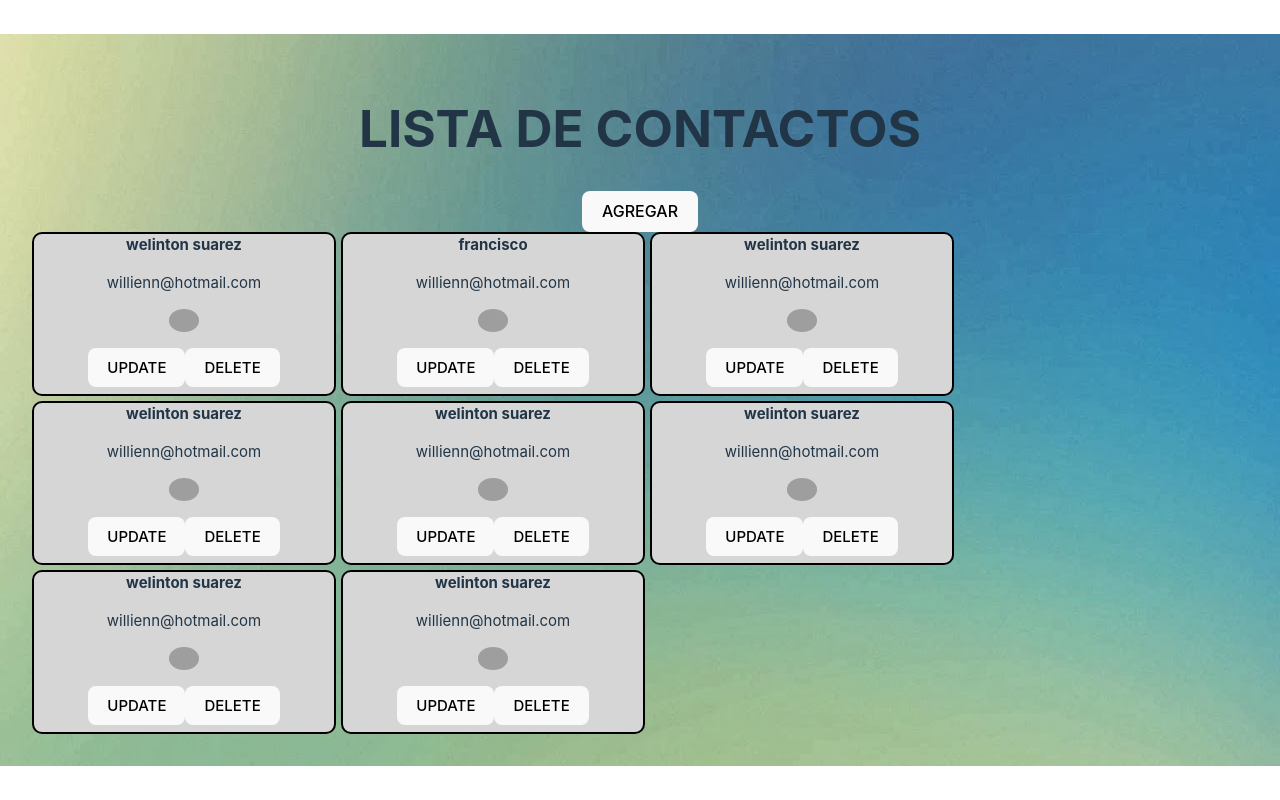
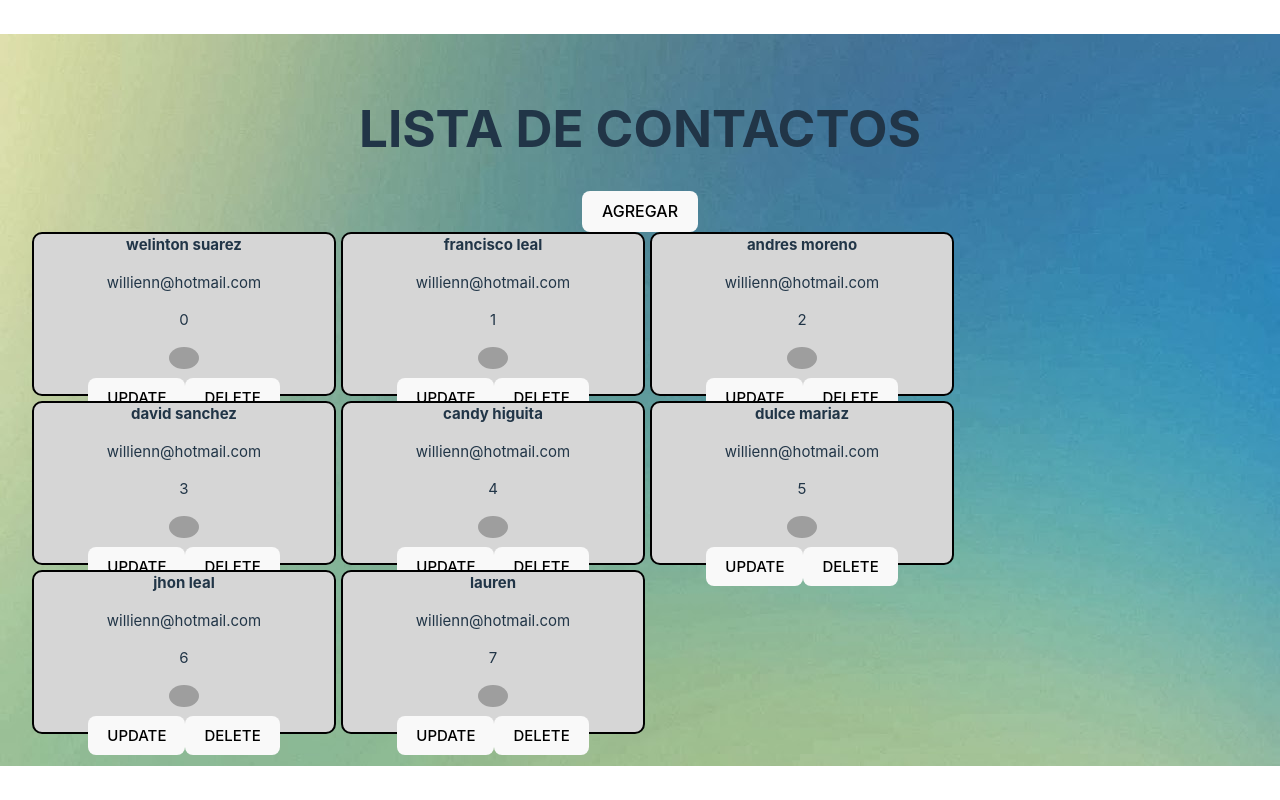
Before and after one commit to wesgdev1/ContactList, a React (Vite) app: page / in a window 1280 px wide. Built offline with nearby package versions, Linux system fonts and the light colour scheme; grey boxes are pictures that could not be loaded.

Commit message:
se agrega funcionalidad delete contact

```diff
--- a/src/App.jsx
+++ b/src/App.jsx
@@ -1,43 +1,49 @@
-import { useState } from 'react'
-import reactLogo from './assets/react.svg'
-import viteLogo from '/vite.svg'
-import './App.css'
-import ContactList from './components/ContactList'
-import contacts from './data/contacts'
-import Form from './components/Form'
+import { useState } from "react";
+import reactLogo from "./assets/react.svg";
+import viteLogo from "/vite.svg";
+import "./App.css";
+import ContactList from "./components/ContactList";
+import contacts from "./data/contacts";
+import Form from "./components/Form";
 
 function App() {
+  const [showForm, setShowForm] = useState(false);
+  const [contactslist, setContactslist] = useState(contacts);
 
-  const[showForm,setShowForm]=useState(false);
-  const[contactslist,setContactslist]=useState(contacts);
+  const toogleForm = (event) => {
+    setShowForm(!showForm);
+  };
 
-  const toogleForm=(event)=>{
-    setShowForm(!showForm);
-  }
+  const addContact = (name, email) => {
+    const newContact = {
+      name,
+      email,
+      image: "https://cdn-icons-png.flaticon.com/512/2444/2444440.png",
+    };
 
+    setContactslist([...contactslist, newContact]);
+    toogleForm();
+  };
 
-  const addContact=(name,email)=>{
-
-    const newContact={name,email,image:"https://cdn-icons-png.flaticon.com/512/2444/2444440.png"}
-
-    setContactslist([...contactslist,newContact]);
-    toogleForm();
-
-  }
-
-  const deleteContact=()=>{
-
-  }
+  const deleteContact = (index) => {
+    let provisional = [...contactslist];
+    provisional.splice(index, 1);
+    setContactslist(provisional);
+  };
 
   return (
     <>
       <h1>LISTA DE CONTACTOS</h1>
-      <Form showForm={showForm} toogleForm={toogleForm} addContact={addContact}></Form>
+      <Form
+        showForm={showForm}
+        toogleForm={toogleForm}
+        addContact={addContact}
+      ></Form>
       <div className="card">
-         <ContactList contacts={contactslist}/>
+        <ContactList contacts={contactslist} deleteContact={deleteContact} />
       </div>
     </>
-  )
+  );
 }
 
-export default App
+export default App;
--- a/src/components/Contact.jsx
+++ b/src/components/Contact.jsx
@@ -1,35 +1,30 @@
-import React from 'react'
-import './Contact.css'
+import React from "react";
+import "./Contact.css";
 
+function Contact({ contact, deleteContact, index }) {
+  const handlerClick = (event) => {
+    deleteContact(index);
+  };
 
-
-function Contact({contact,index}) {
-
-
-  const select=()=>{
-
-    alert("jola");
-
-
-  }
-
+  const select = () => {
+    //alert("jola");
+  };
 
   return (
-    <div className='contact' onClick={select} >
+    <div className="contact" onClick={select}>
       <div>
         <strong>{contact.name}</strong>
         <p>{contact.email}</p>
-        <img className='contact__profile' src={contact.image} alt="img" />
+        <p>{index}</p>
+        <img className="contact__profile" src={contact.image} alt="img" />
+      </div>
 
-        </div>
-
-        <div>
-          <button>UPDATE</button>
-          <button>DELETE</button>
-        </div>
-
+      <div>
+        <button>UPDATE</button>
+        <button onClick={handlerClick}>DELETE</button>
+      </div>
     </div>
-  )
+  );
 }
 
-export default Contact
+export default Contact;
--- a/src/components/ContactList.jsx
+++ b/src/components/ContactList.jsx
@@ -2,7 +2,7 @@ import React from 'react'
 import Contact from './contact'
 import './contactList.css'
 
-function ContactList({contacts}) {
+function ContactList({contacts,deleteContact}) {
 
   return (
     <div className='list'>
@@ -10,7 +10,7 @@ function ContactList({contacts}) {
 
      {contacts.map(function(contact,i){
 
-    return <Contact contact={contact} key={i}/>
+    return <Contact contact={contact} key={i} deleteContact={deleteContact} index={i}/>
 
      })}
 
--- a/src/data/contacts.js
+++ b/src/data/contacts.js
@@ -5,37 +5,37 @@ const contacts = [
     image: "https://cdn-icons-png.flaticon.com/512/2444/2444440.png",
   },
   {
-    name: "francisco",
+    name: "francisco leal",
     email: "willienn@hotmail.com",
     image: "https://cdn-icons-png.flaticon.com/512/2444/2444440.png",
   },
   {
-    name: "welinton suarez",
+    name: "andres moreno",
     email: "willienn@hotmail.com",
     image: "https://cdn-icons-png.flaticon.com/512/2444/2444440.png",
   },
   {
-    name: "welinton suarez",
+    name: "david sanchez",
     email: "willienn@hotmail.com",
     image: "https://cdn-icons-png.flaticon.com/512/2444/2444440.png",
   },
   {
-    name: "welinton suarez",
+    name: "candy higuita",
     email: "willienn@hotmail.com",
     image: "https://cdn-icons-png.flaticon.com/512/2444/2444440.png",
   },
   {
-    name: "welinton suarez",
+    name: "dulce mariaz",
     email: "willienn@hotmail.com",
     image: "https://cdn-icons-png.flaticon.com/512/2444/2444440.png",
   },
   {
-    name: "welinton suarez",
+    name: "jhon leal",
     email: "willienn@hotmail.com",
     image: "https://cdn-icons-png.flaticon.com/512/2444/2444440.png",
   },
   {
-    name: "welinton suarez",
+    name: "lauren",
     email: "willienn@hotmail.com",
     image: "https://cdn-icons-png.flaticon.com/512/2444/2444440.png",
   },
```
